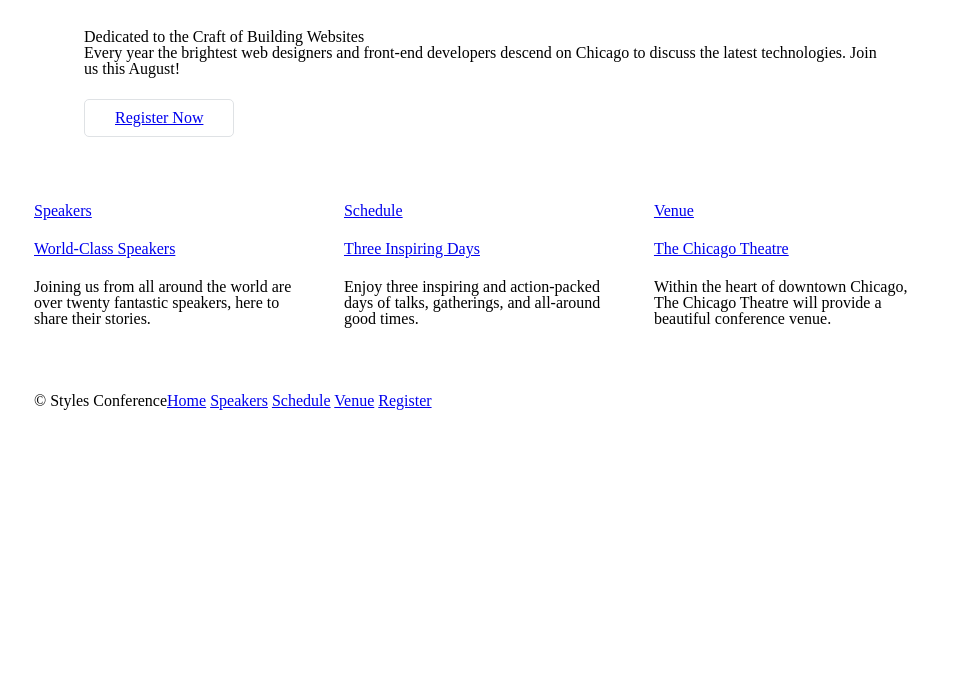
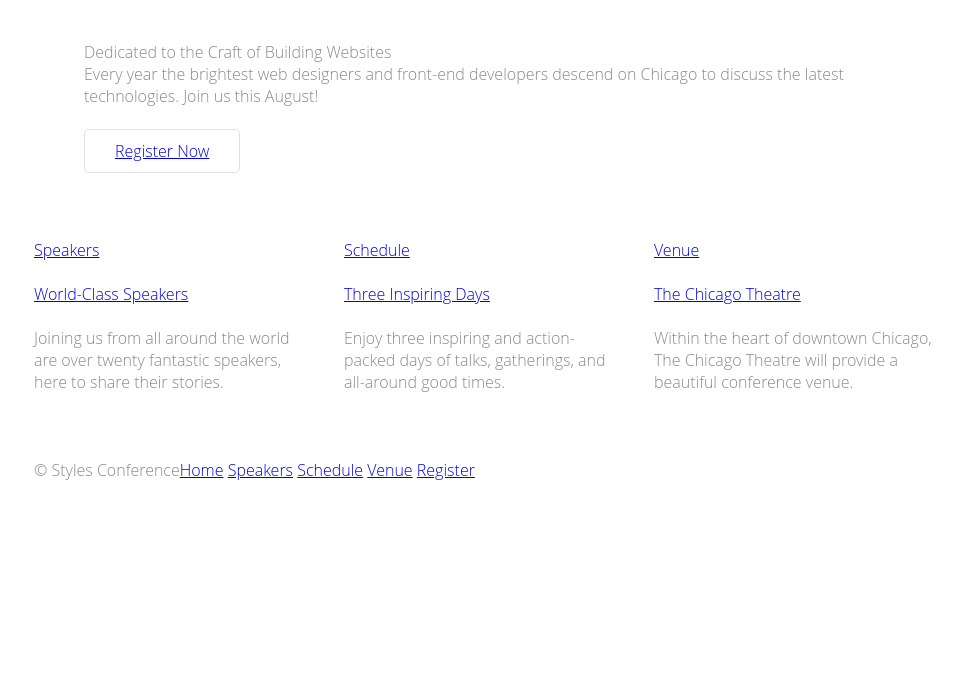
Before and after one commit to jlapt/Quickediter-2.0, a plain HTML site: page index.html in a window 1280 px wide. Shown: the part 113-800 px from the top of the page, without its empty margins (156-1118 px from the left). Drawn offline with Linux system fonts and the light colour scheme.

Commit message:
update main.css

```diff
--- a/main.css
+++ b/main.css
@@ -47,6 +47,16 @@ table {
   border-spacing: 0;
 }
 
+/*
+  ========================================
+  Custom styles
+  ========================================
+*/
+
+body {
+  color: #888;
+  font: 300 16px/22px "Open Sans", "Helvetica Neue", Helvetica, Arial, sans-serif;
+}
 /*
   ========================================
   Grid
```
